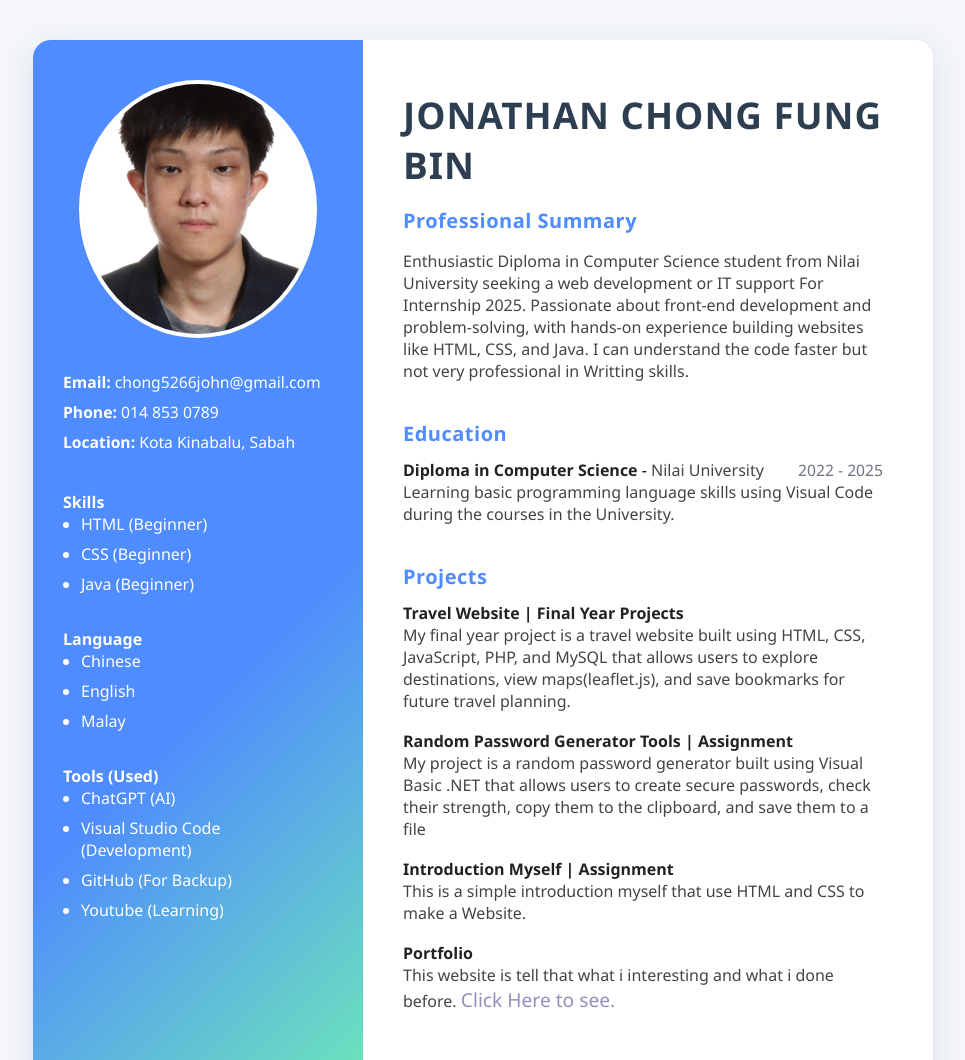
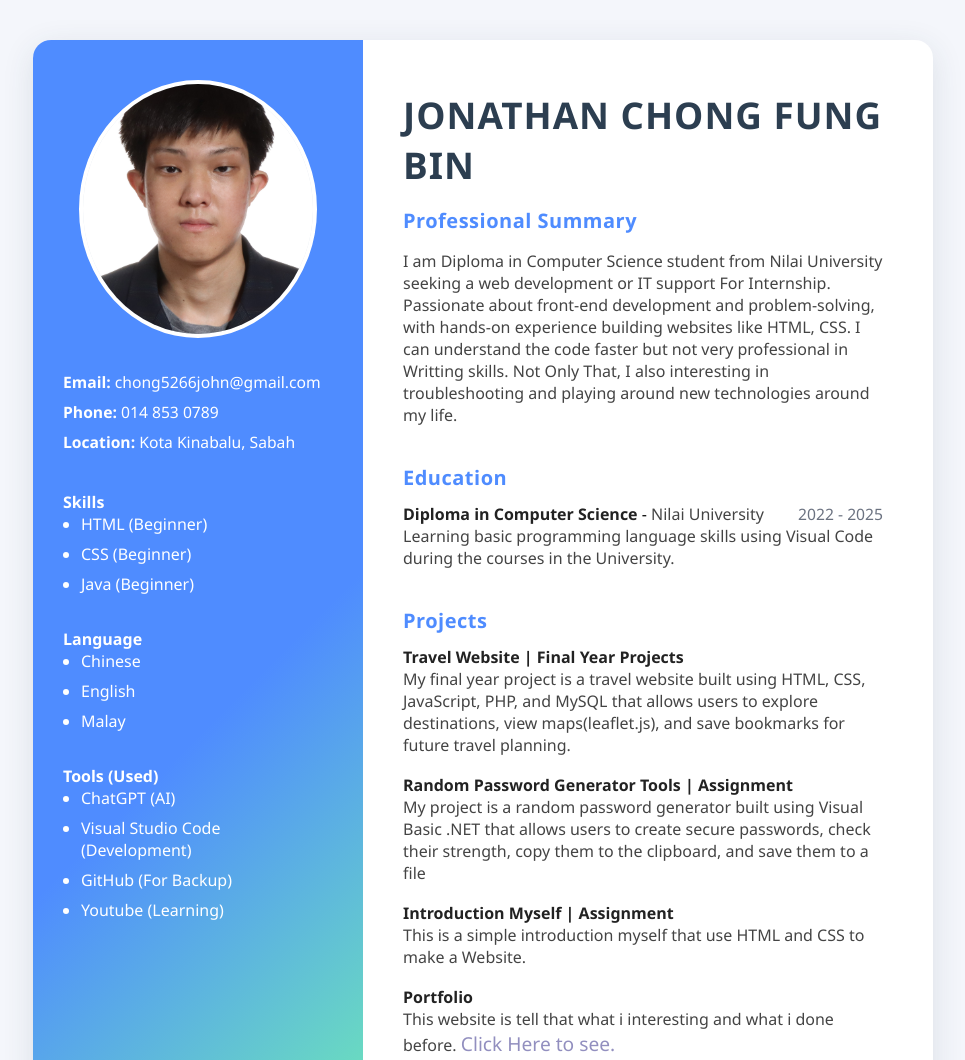
Before and after one commit to LonelyJonathan537/Resume, a plain HTML site: page index.html in a window 1280 px wide. Shown: the top 1060 px of the page, without its empty margins (157-1122 px from the left). Drawn offline with Linux system fonts and the light colour scheme.

Commit message:
Update index.html

```diff
--- a/index.html
+++ b/index.html
@@ -173,7 +173,7 @@
             <h1>JONATHAN CHONG FUNG BIN</h1>
             <div class="section">
                 <h2>Professional Summary</h2>
-                <p>Enthusiastic Diploma in Computer Science student from Nilai University seeking a web development or IT support For Internship 2025. Passionate about front-end development and problem-solving, with hands-on experience building websites like HTML, CSS, and Java. I can understand the code faster but not very professional in Writting skills.</p>
+                <p>I am Diploma in Computer Science student from Nilai University seeking a web development or IT support For Internship. Passionate about front-end development and problem-solving, with hands-on experience building websites like HTML, CSS. I can understand the code faster but not very professional in Writting skills. Not Only That, I also interesting in troubleshooting and playing around new technologies around my life.</p>
             </div>
             <div class="section">
                 <h2>Education</h2>
```
